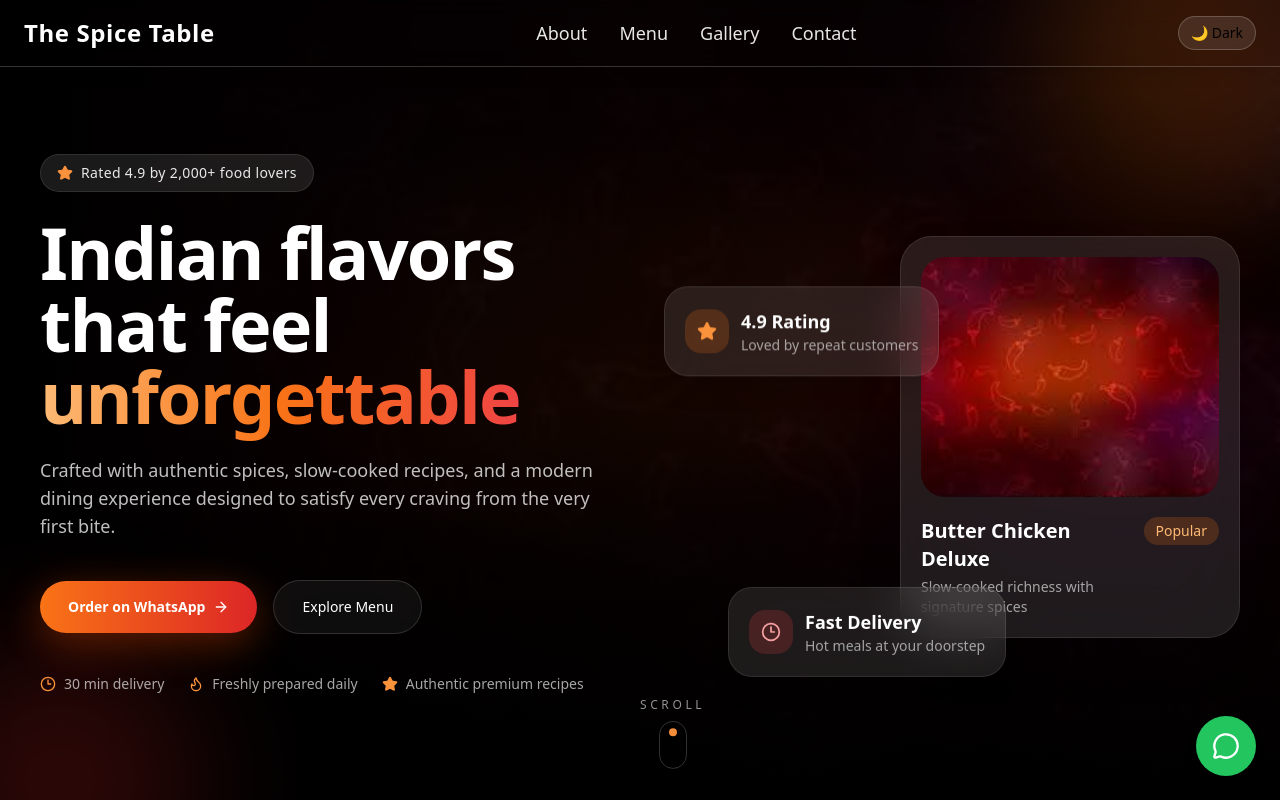
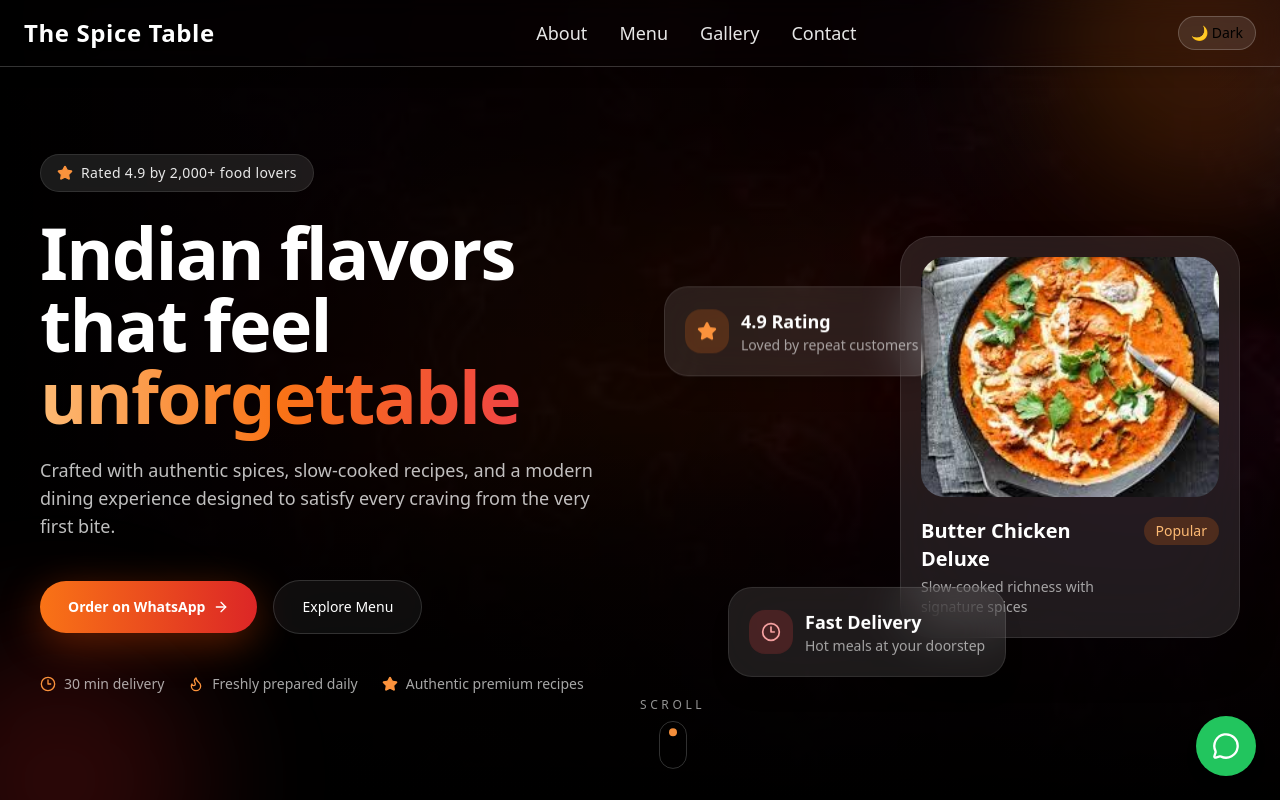
Before and after one commit to dharanshetty05/Spice-Table-Website, a Next.js app: page / in a window 1280 px wide. Shown: the top 800 px of the page. Built offline with nearby package versions, Linux system fonts and the light colour scheme.

Commit message:
fix: updated hero section images

```diff
--- a/components/Hero.jsx
+++ b/components/Hero.jsx
@@ -154,7 +154,7 @@ export default function Hero() {
           >
             <div className="overflow-hidden rounded-3xl">
               <img
-                src="/images/hero-bg.png"
+                src="/images/butter-chicken.jpg"
                 alt="Featured Dish"
                 className="h-[240px] w-full object-cover transition duration-700 hover:scale-105"
               />
```
Also changed, not shown: public/images/butter-chicken.jpg (added).
